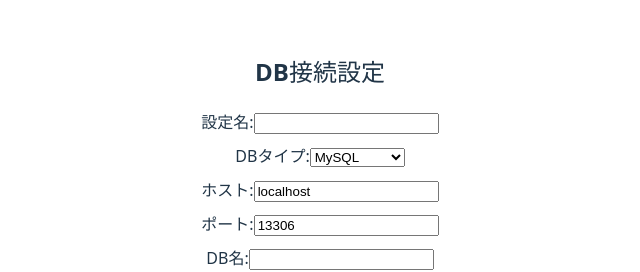
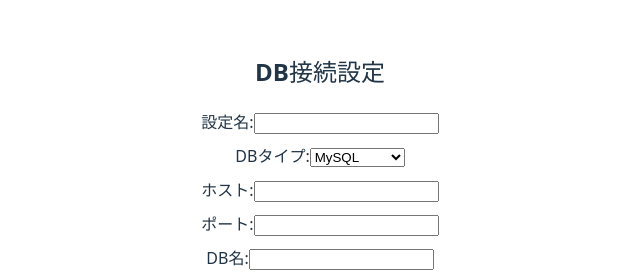
Before and after one commit to shinya-git-jp/ResourceConvert, a React (Vite) app in the folder view/: page /db-connection in a window 1280 px wide. Shown: the part 153-425 px from the top of the page, without its empty margins (320-960 px from the left). Built offline with nearby package versions, Linux system fonts and the light colour scheme.

Commit message:
デフォルトの値の変更

```diff
--- a/view/src/dbConnection/DbConnection.tsx
+++ b/view/src/dbConnection/DbConnection.tsx
@@ -8,8 +8,8 @@ const DbConnection: React.FC = () => {
   const [currentConfig, setCurrentConfig] = useState<DbConfig>({
     name: "",
     dbType: "MySQL",
-    host: "localhost",
-    port: 13306,
+    host: "",
+    port: "" as any,
     dbName: "",
     username: "",
     password: "",
@@ -78,6 +78,8 @@ const DbConnection: React.FC = () => {
           <select value={currentConfig.dbType} onChange={e => setCurrentConfig({...currentConfig, dbType: e.target.value as "MySQL" | "PostgreSQL"})}>
             <option value="MySQL">MySQL</option>
             <option value="PostgreSQL">PostgreSQL</option>
+            <option value="Oracle">Oracle</option>
+            <option value="SQLServer">SQLServer</option>
           </select>
         </label>
       </div>
```
